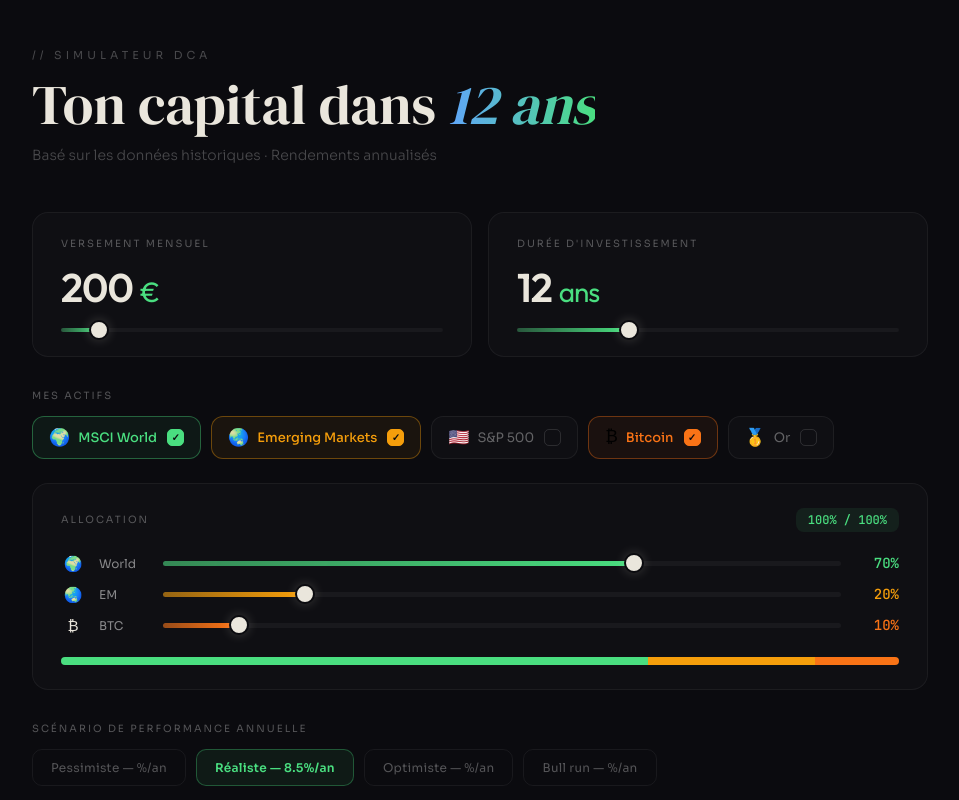
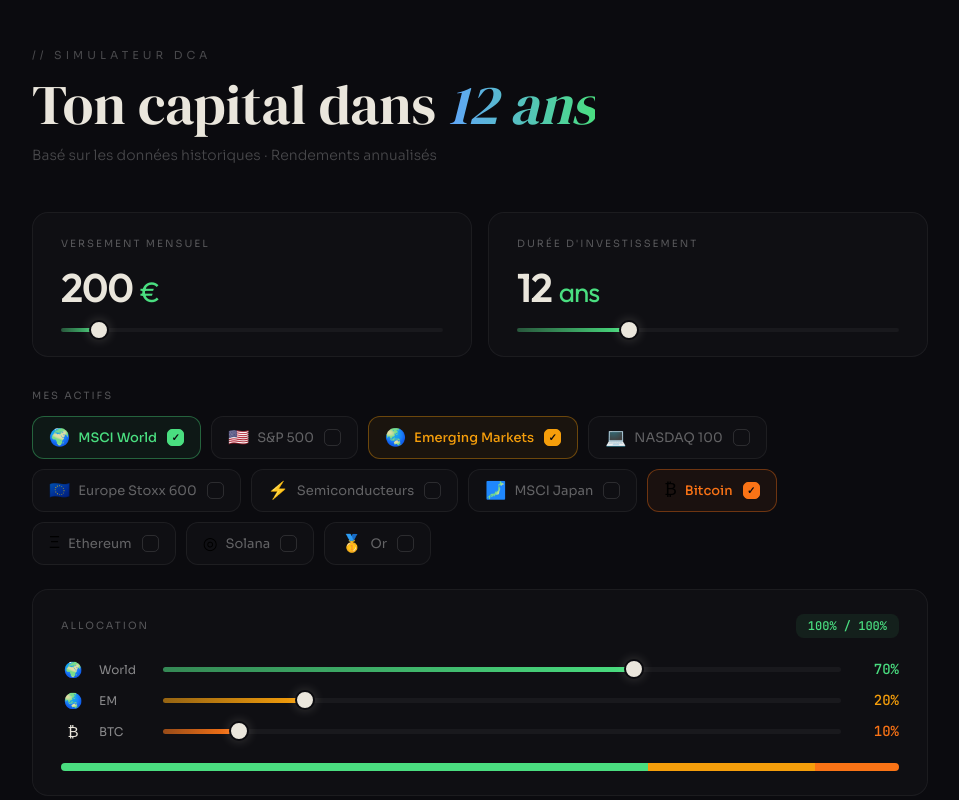
Before and after one commit to Noann0/Simulateur-investissment, a React (Vite) app: page / in a window 1280 px wide. Shown: the top 800 px of the page, without its empty margins (160-1119 px from the left). Built offline with nearby package versions, Linux system fonts and the light colour scheme.

Commit message:
feat: expand assets catalog to 11 assets with categories

```diff
--- a/src/SimulateurDCA.jsx
+++ b/src/SimulateurDCA.jsx
@@ -6,52 +6,124 @@
 `;
 
 const ASSETS = {
+  // ETFs Actions
   msci_world: {
     label: "MSCI World", short: "World", icon: "🌍", color: "#4ade80",
     pessimiste: 5, realiste: 8, optimiste: 10.5, bullrun: 12,
     description: "1 600+ entreprises · 23 pays développés",
+    staking: null,
     etfs: [
       { name: "Amundi MSCI World", ticker: "CW8", fee: "0,12%", note: "Le plus populaire en France · Réplication physique" },
       { name: "iShares Core MSCI World", ticker: "IWDA", fee: "0,20%", note: "Très liquide · 1600+ entreprises · BlackRock" },
       { name: "Lyxor MSCI World", ticker: "LCWD", fee: "0,12%", note: "Alternative française · Bonne liquidité" },
     ],
   },
+  sp500: {
+    label: "S&P 500", short: "S&P", icon: "🇺🇸", color: "#60a5fa",
+    pessimiste: 6, realiste: 9.5, optimiste: 11, bullrun: 13,
+    description: "500 plus grandes entreprises US",
+    staking: null,
+    etfs: [
+      { name: "Amundi S&P 500", ticker: "500", fee: "0,15%", note: "Éligible PEA · Très populaire" },
+      { name: "iShares Core S&P 500", ticker: "CSPX", fee: "0,07%", note: "Frais les plus bas · Capitalisant" },
+    ],
+  },
   emerging: {
     label: "Emerging Markets", short: "EM", icon: "🌏", color: "#f59e0b",
     pessimiste: 3, realiste: 7, optimiste: 11, bullrun: 14,
     description: "Inde, Chine, Brésil · Croissance future",
+    staking: null,
     etfs: [
       { name: "iShares Core MSCI EM IMI", ticker: "EIMI", fee: "0,18%", note: "Large + mid + small caps · Très diversifié" },
       { name: "Amundi MSCI Emerging Markets", ticker: "AEEM", fee: "0,20%", note: "Éligible PEA · Synthétique" },
     ],
   },
-  sp500: {
-    label: "S&P 500", short: "S&P", icon: "🇺🇸", color: "#60a5fa",
-    pessimiste: 6, realiste: 9.5, optimiste: 11, bullrun: 13,
-    description: "500 plus grandes entreprises US",
+  nasdaq: {
+    label: "NASDAQ 100", short: "QQQ", icon: "💻", color: "#a78bfa",
+    pessimiste: 7, realiste: 12, optimiste: 16, bullrun: 20,
+    description: "100 plus grandes tech US · Apple, NVIDIA, Meta",
+    staking: null,
     etfs: [
-      { name: "Amundi S&P 500", ticker: "500", fee: "0,15%", note: "Éligible PEA · Très populaire" },
-      { name: "iShares Core S&P 500", ticker: "CSPX", fee: "0,07%", note: "Frais les plus bas · Capitalisant" },
+      { name: "Amundi NASDAQ-100", ticker: "ANX", fee: "0,22%", note: "Éligible PEA · Réplication synthétique" },
+      { name: "iShares NASDAQ 100", ticker: "CNDX", fee: "0,33%", note: "Réplication physique · Très liquide" },
     ],
   },
+  stoxx600: {
+    label: "Europe Stoxx 600", short: "EU600", icon: "🇪🇺", color: "#38bdf8",
+    pessimiste: 4, realiste: 7, optimiste: 9, bullrun: 11,
+    description: "600 entreprises européennes · Dividendes élevés",
+    staking: null,
+    etfs: [
+      { name: "iShares STOXX Europe 600", ticker: "EXSA", fee: "0,20%", note: "Très diversifié · 17 pays européens" },
+      { name: "Amundi STOXX Europe 600", ticker: "CS6", fee: "0,07%", note: "Frais très bas · Capitalisant" },
+    ],
+  },
+  semiconductors: {
+    label: "Semiconducteurs", short: "SEMI", icon: "⚡", color: "#fb923c",
+    pessimiste: 8, realiste: 14, optimiste: 20, bullrun: 28,
+    description: "NVIDIA, TSMC, ASML · Secteur le plus performant",
+    staking: null,
+    etfs: [
+      { name: "VanEck Semiconductor ETF", ticker: "SMH", fee: "0,35%", note: "35 leaders mondiaux des semi-conducteurs" },
+      { name: "iShares Semiconductor ETF", ticker: "SOXX", fee: "0,35%", note: "30 entreprises US · NVIDIA, Intel, Qualcomm" },
+    ],
+  },
+  japan: {
+    label: "MSCI Japan", short: "JPN", icon: "🗾", color: "#f472b6",
+    pessimiste: 3, realiste: 6, optimiste: 8.5, bullrun: 11,
+    description: "Toyota, Sony, SoftBank · 2e marché développé",
+    staking: null,
+    etfs: [
+      { name: "iShares MSCI Japan", ticker: "IJPA", fee: "0,12%", note: "Large + mid caps · 240+ entreprises" },
+      { name: "Amundi MSCI Japan", ticker: "CJ1", fee: "0,12%", note: "Éligible PEA · Synthétique" },
+    ],
+  },
+  // Crypto
   bitcoin: {
     label: "Bitcoin", short: "BTC", icon: "₿", color: "#f97316",
     pessimiste: -5, realiste: 15, optimiste: 30, bullrun: 50,
     description: "Crypto · Haute volatilité · Max 10% recommandé",
+    staking: null,
     etfs: [
-      { name: "Achat direct", ticker: "BTC", fee: "~1%", note: "Via Trade Republic · Spread variable" },
+      { name: "Bitcoin", ticker: "BTC", fee: "~1%", note: "Via Trade Republic · Achat direct" },
     ],
   },
+  ethereum: {
+    label: "Ethereum", short: "ETH", icon: "Ξ", color: "#818cf8",
+    pessimiste: -8, realiste: 18, optimiste: 35, bullrun: 60,
+    description: "Smart contracts · Staking 2.52% sur Trade Republic",
+    staking: 2.52,
+    etfs: [
+      { name: "Ethereum", ticker: "ETH", fee: "~1%", note: "Via Trade Republic · Staking 2.52%/an inclus" },
+    ],
+  },
+  solana: {
+    label: "Solana", short: "SOL", icon: "◎", color: "#34d399",
+    pessimiste: -10, realiste: 20, optimiste: 45, bullrun: 80,
+    description: "Haute performance · Staking 5.42% sur Trade Republic",
+    staking: 5.42,
+    etfs: [
+      { name: "Solana", ticker: "SOL", fee: "~1%", note: "Via Trade Republic · Staking 5.42%/an inclus" },
+    ],
+  },
+  // Défensifs
   or: {
     label: "Or", short: "Gold", icon: "🥇", color: "#d4a24e",
     pessimiste: 1, realiste: 4, optimiste: 7, bullrun: 9,
     description: "Valeur refuge · Couverture inflation",
+    staking: null,
     etfs: [
       { name: "Amundi Physical Gold", ticker: "GOLD", fee: "0,15%", note: "Or physique · ETC" },
       { name: "iShares Physical Gold", ticker: "IGLN", fee: "0,12%", note: "Adossé à de l'or physique · Très liquide" },
     ],
   },
 };
+
+const CATEGORIES = [
+  { key: "etfs", label: "ETFs Actions", icon: "📈", assets: ["msci_world","sp500","emerging","nasdaq","stoxx600","semiconductors","japan"] },
+  { key: "crypto", label: "Crypto", icon: "₿", assets: ["bitcoin","ethereum","solana"] },
+  { key: "defensifs", label: "Défensifs", icon: "🏦", assets: ["or"] },
+];
 
 const SCENARIOS = [
   { key: "pessimiste", label: "Pessimiste", pct: "5%", color: "#ef4444" },
```
